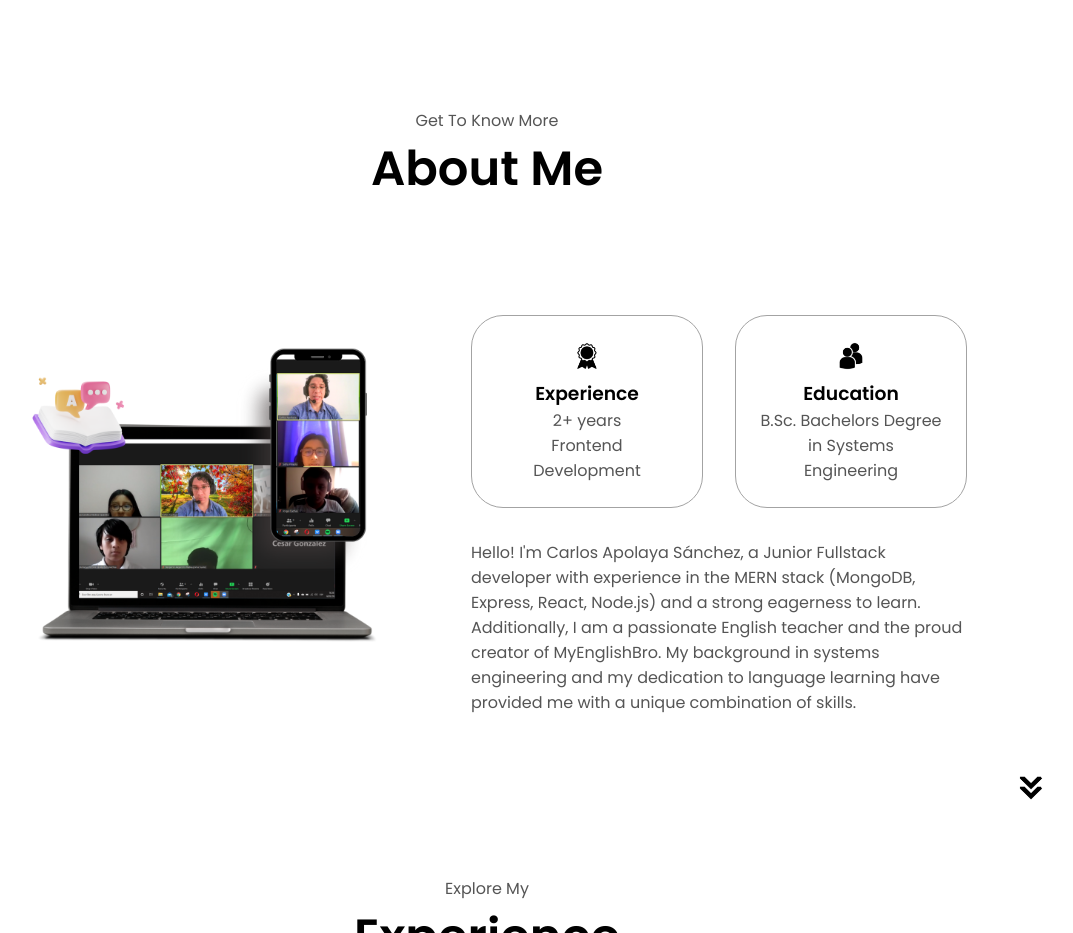
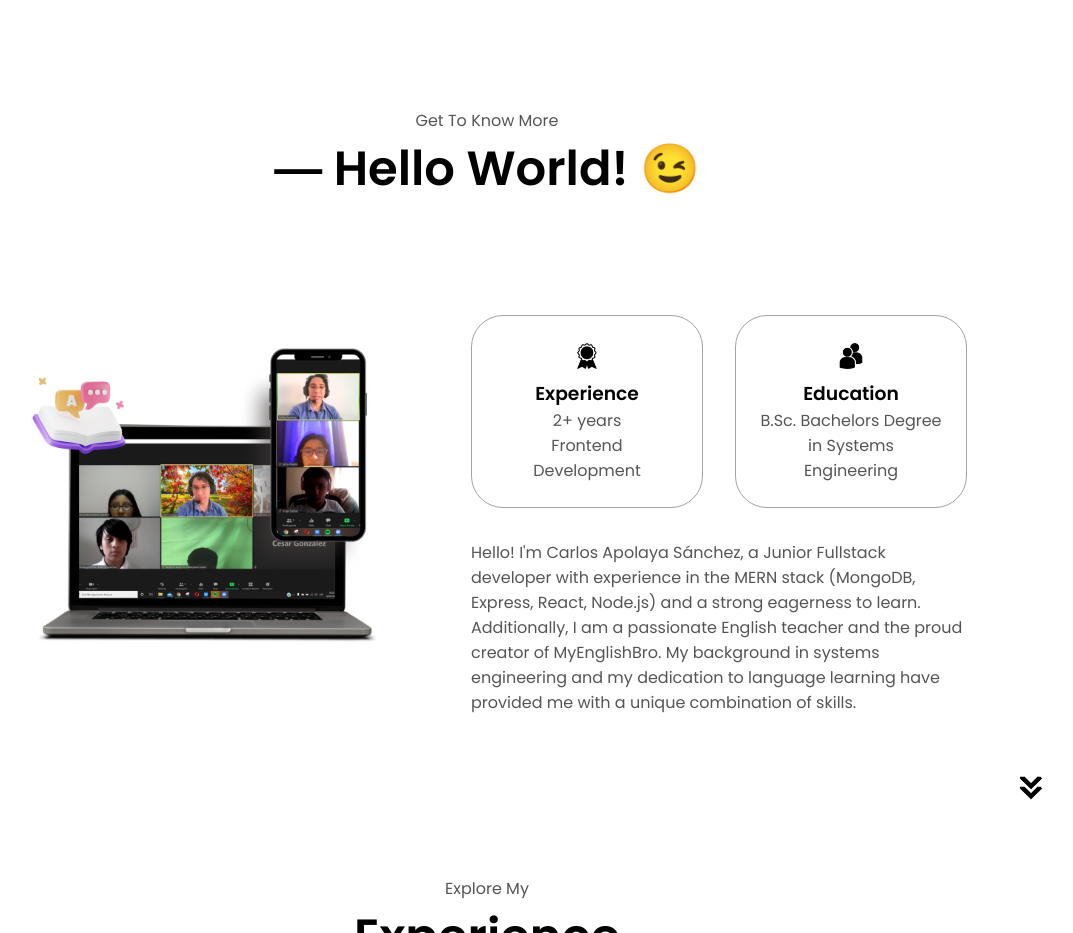
Before and after one commit to myenglishbro/homepage, a plain HTML site: page index.html in a window 1280 px wide. Shown: the part 820-1753 px from the top of the page, without its empty margins (153-1226 px from the left). Drawn offline with Linux system fonts and the light colour scheme.

Commit message:
fixing content p

```diff
--- a/index.html
+++ b/index.html
@@ -79,7 +79,7 @@
 
     <section id="about">
       <p class="section__text__p1">Get To Know More</p>
-      <h1 class="title">About Me</h1>
+      <h1 class="title">― Hello World! &#x1F609</h1>
       <div class="section-container">
         <div class="section__pic-container">
           <img
```
